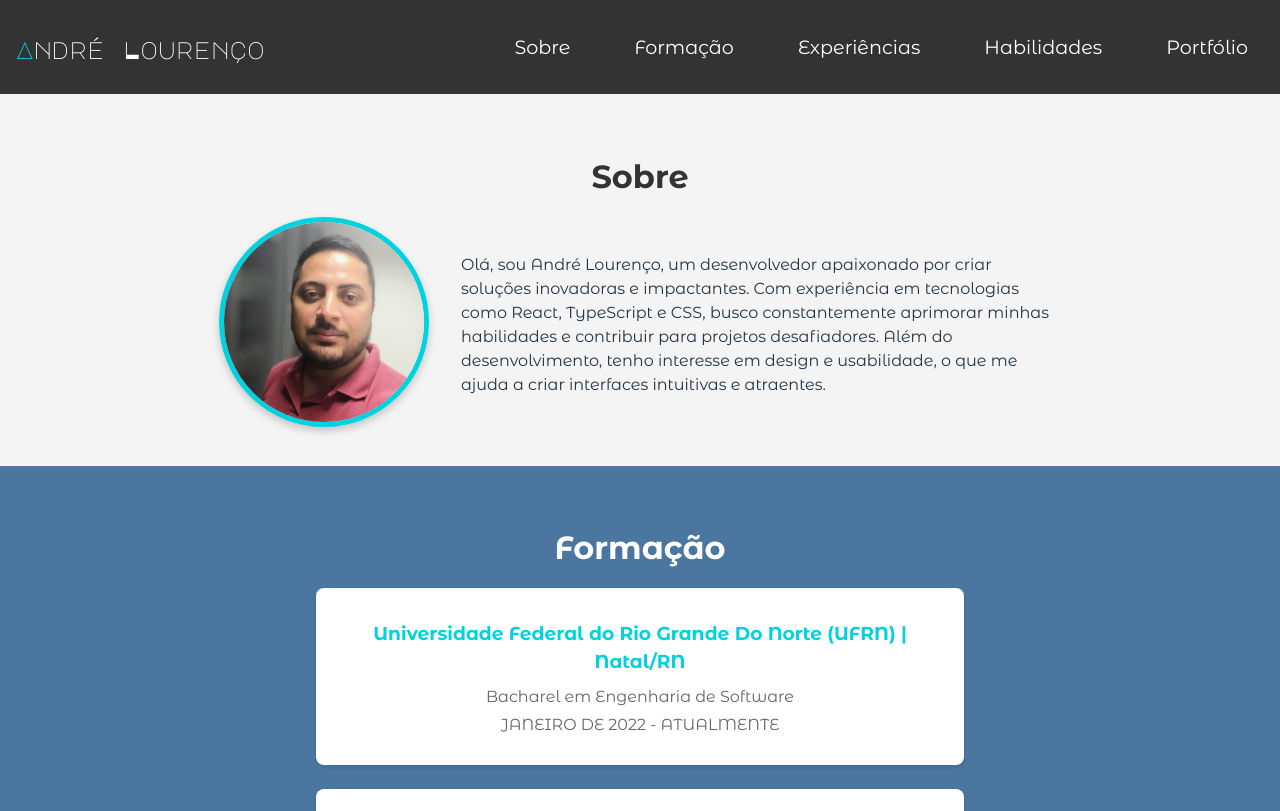
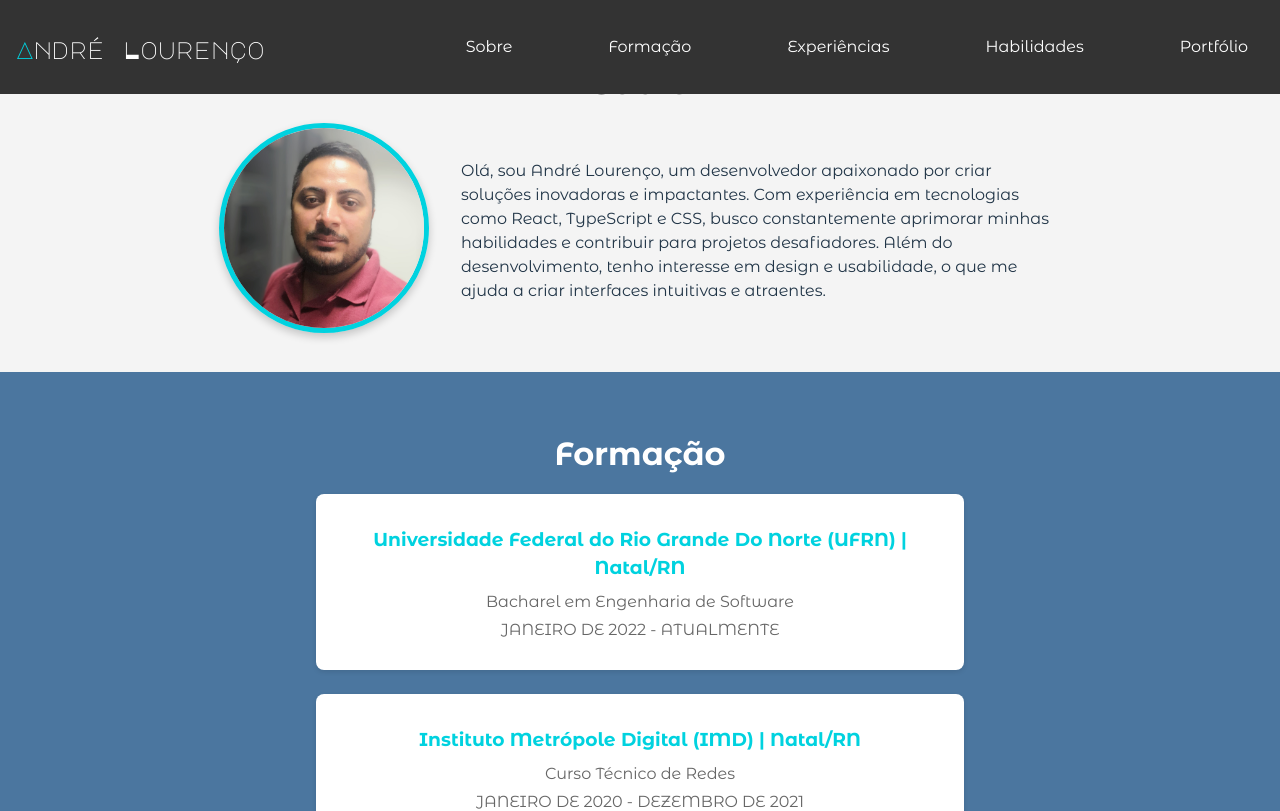
Before and after one commit to Andrelourencogit/andre-dev-journey, a React (Vite) app: page / in a window 1280 px wide. Shown: the top 811 px of the page. Built offline with nearby package versions, Linux system fonts and the light colour scheme.

Commit message:
Corrige responsividade

```diff
--- a/src/components/structure/Footer/Footer.tsx
+++ b/src/components/structure/Footer/Footer.tsx
@@ -2,12 +2,16 @@ import './Footer.scss';
 import emailLogo from '../../../assets/icons/email.svg';
 import linkedinLogo from '../../../assets/icons/linkedin.svg';
 import githubLogo from '../../../assets/icons/github.svg';
+import whatsappLogo from '../../../assets/icons/whatsapp.svg';
 
 const Footer = () => {
   return (
     <footer className="footer">
       <p>&copy; 2024, por Andre Lourenço.</p>
       <div className="footer-icons">
+        <a href="https://api.whatsapp.com/send/?phone=5584991573728&text&type=phone_number&app_absent=0" target="_blank" rel="noopener noreferrer">
+          <img src={whatsappLogo} alt="whatsapp" />
+        </a>
         <a href="mailto:lourencoandre80@gmail.com" target="_blank" rel="noopener noreferrer">
           <img src={emailLogo} alt="Email" />
         </a>
--- a/src/components/structure/NavBar/NavBar.css
+++ b/src/components/structure/NavBar/NavBar.css
@@ -6,6 +6,8 @@
   background-color: #333;
   padding: 1rem;
   color: white;
+  position: fixed;
+  width: 100%;
 }
 
 .logo h1 {
@@ -32,11 +34,12 @@
 .nav-links li a {
   color: white;
   text-decoration: none;
-  font-size: 1.2rem;
+  font-size: 1rem;
   position: relative;
   padding: 0.5rem 1rem;
   overflow: hidden;
   z-index: 1;
+  margin-right: 2rem;
 }
 
 .nav-links li a::before {
@@ -80,6 +83,10 @@
     flex-direction: row-reverse;
   }
 
+  .logo {
+    margin-right: 2rem;
+  }
+
   .nav-links {
     position: fixed;
     left: 0;
@@ -92,6 +99,7 @@
     width: 100%;
     height: 50vh;
     transition: transform 0.5s ease-in, top 0.5s ease-in;
+    margin-right: 0;
   }
 
   .nav-links.open {
```
Also changed, not shown: src/assets/icons/whatsapp.svg (added), 1 other file (tests, documents, lock files or other folders).
